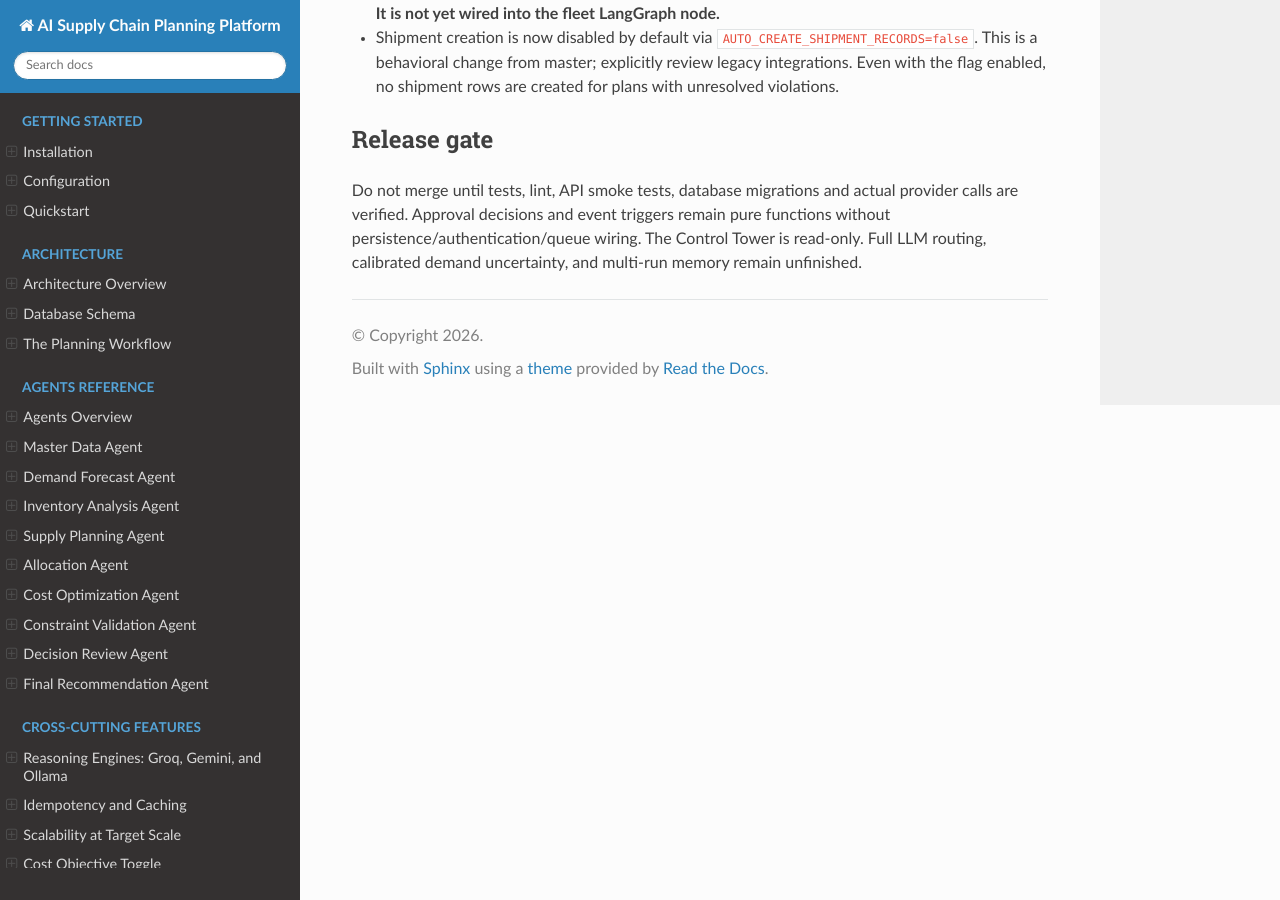
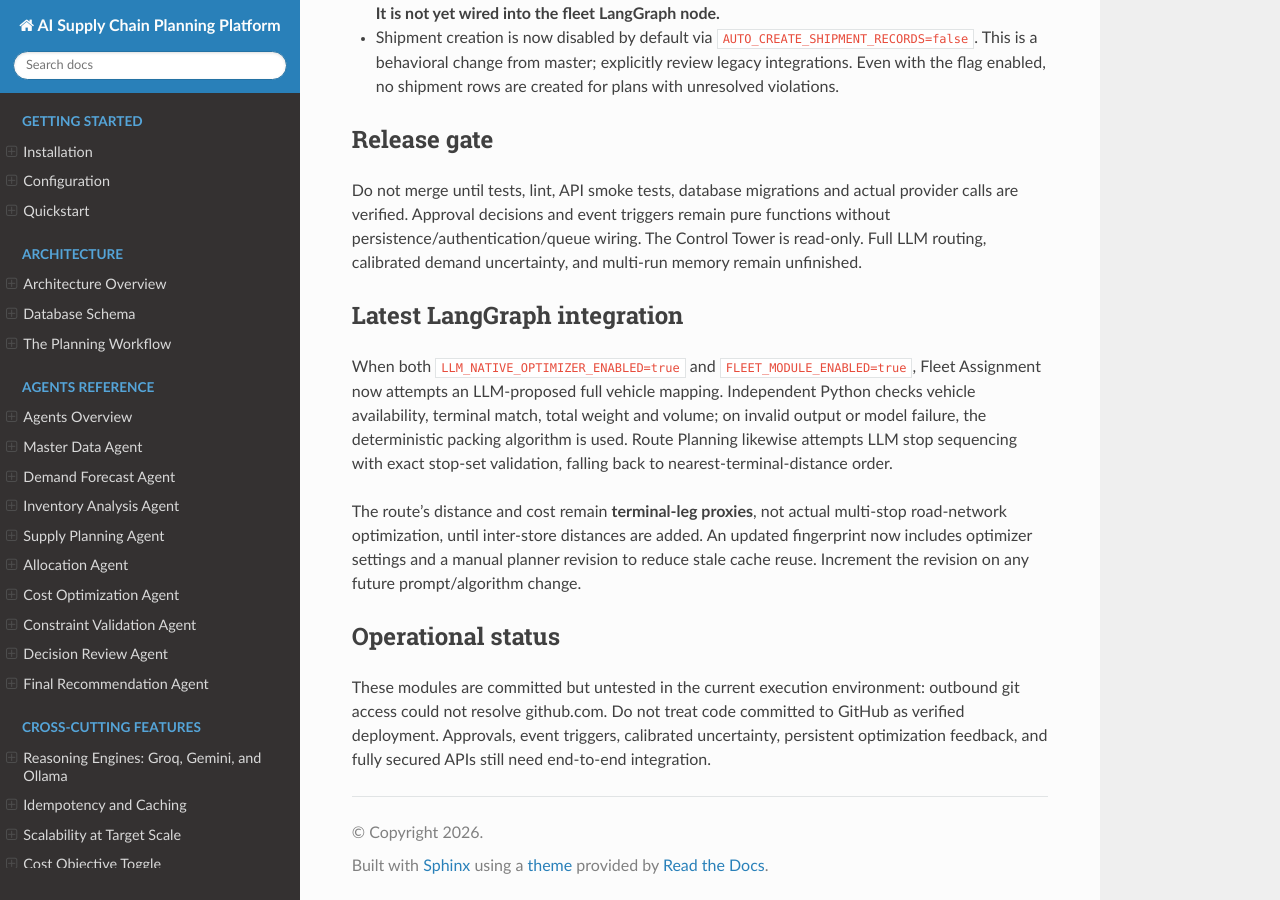
Before and after one commit to AbhimanyuHK/supply_chain_ai, a Sphinx documentation site: the page built from docs/llm_native_optimizer.md, in a window 1280 px wide and 900 px high, scrolled down 2186 px. Built offline with Sphinx 7.4.7 and the Read the Docs theme 3.1.0, drawn with Linux system fonts in a browser that asks for light colours.

Commit message:
docs: record LangGraph logistics integration and remaining release blockers

```diff
--- a/docs/llm_native_optimizer.md
+++ b/docs/llm_native_optimizer.md
@@ -53,3 +53,12 @@ The experimental solver now calls a separate structured-output Critic Agent betw
 
 ## Release gate
 Do not merge until tests, lint, API smoke tests, database migrations and actual provider calls are verified. Approval decisions and event triggers remain pure functions without persistence/authentication/queue wiring. The Control Tower is read-only. Full LLM routing, calibrated demand uncertainty, and multi-run memory remain unfinished.
+
+
+## Latest LangGraph integration
+When both `LLM_NATIVE_OPTIMIZER_ENABLED=true` and `FLEET_MODULE_ENABLED=true`, Fleet Assignment now attempts an LLM-proposed full vehicle mapping. Independent Python checks vehicle availability, terminal match, total weight and volume; on invalid output or model failure, the deterministic packing algorithm is used. Route Planning likewise attempts LLM stop sequencing with exact stop-set validation, falling back to nearest-terminal-distance order.
+
+The route's distance and cost remain **terminal-leg proxies**, not actual multi-stop road-network optimization, until inter-store distances are added. An updated fingerprint now includes optimizer settings and a manual planner revision to reduce stale cache reuse. Increment the revision on any future prompt/algorithm change.
+
+## Operational status
+These modules are committed but untested in the current execution environment: outbound git access could not resolve github.com. Do not treat code committed to GitHub as verified deployment. Approvals, event triggers, calibrated uncertainty, persistent optimization feedback, and fully secured APIs still need end-to-end integration.
```
